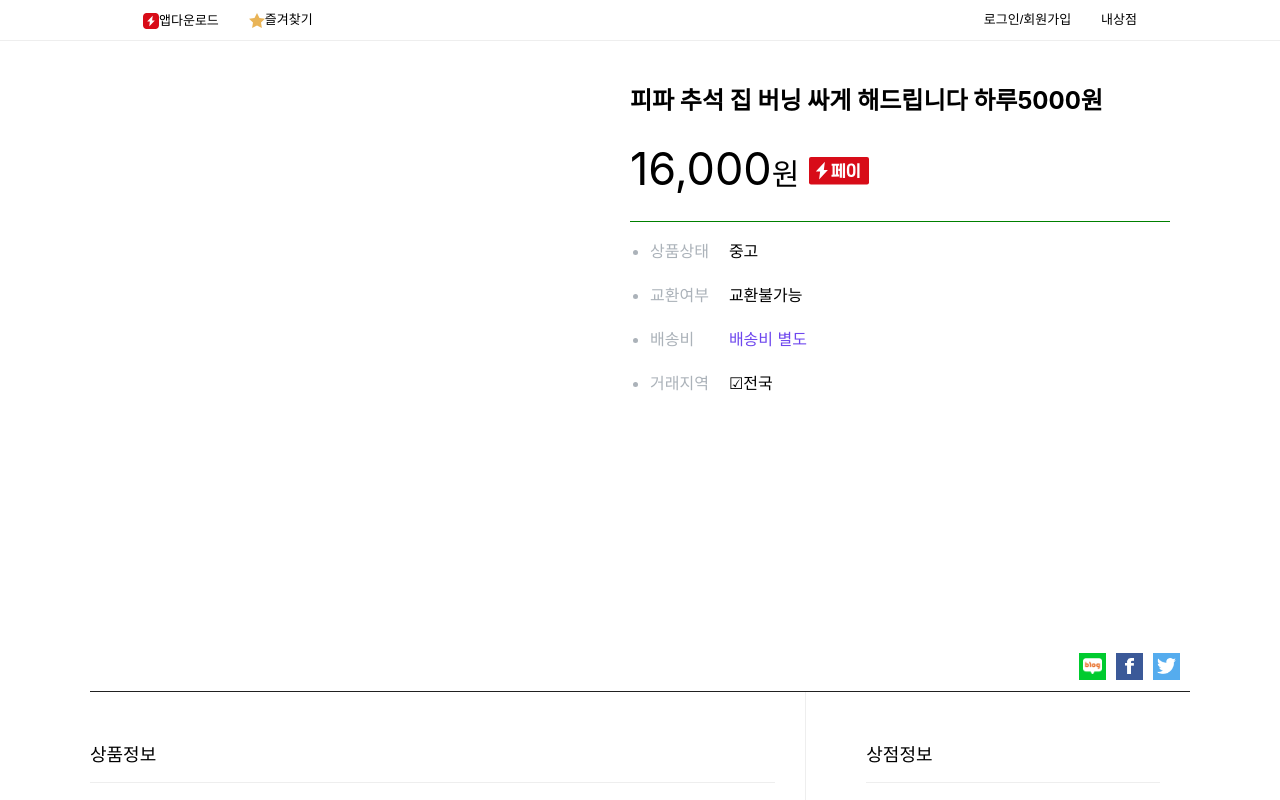
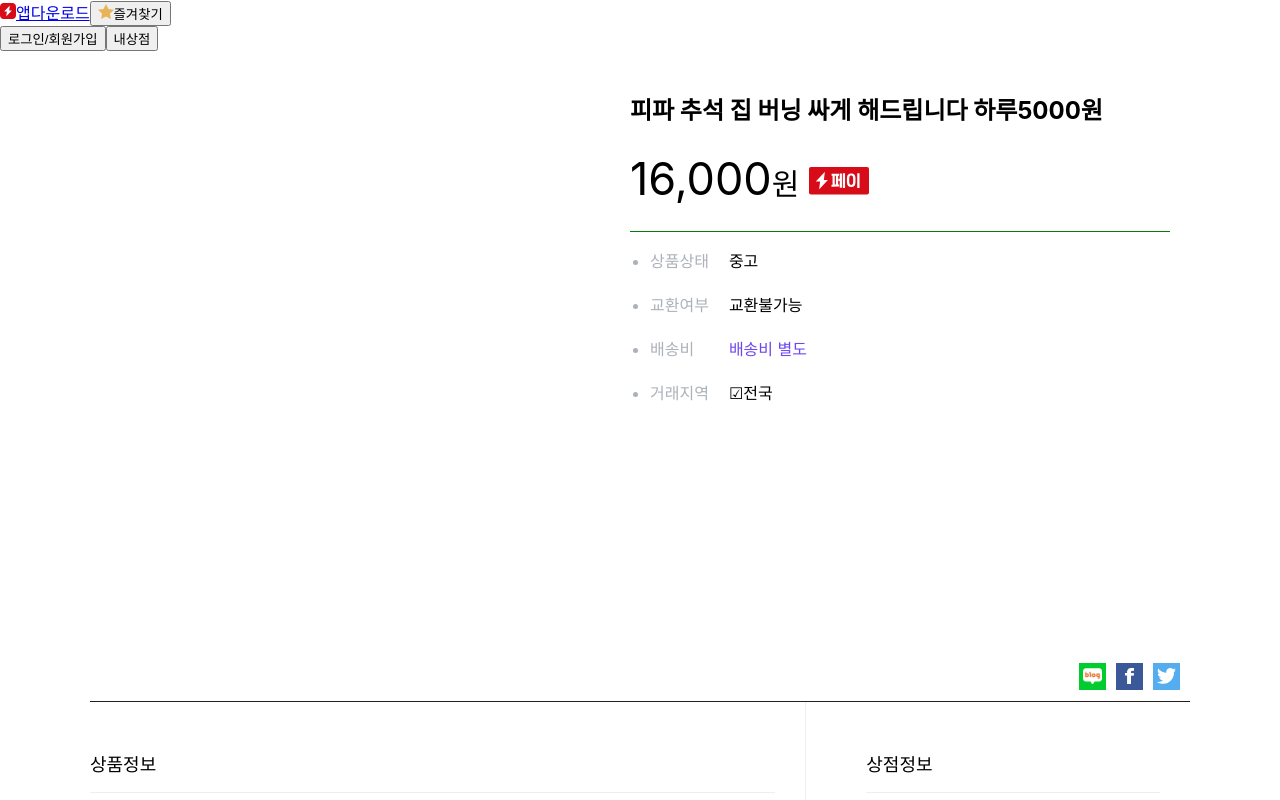
Before and after one commit to dol-mypage/lightningmarket, a React (Create React App) app: page /products/1 in a window 1280 px wide. Shown: the top 800 px of the page. Built offline with nearby package versions, Linux system fonts and the light colour scheme.

Commit message:
조원 요청으로 삭제

```diff
--- a/src/components/header/Header1.jsx
+++ b/src/components/header/Header1.jsx
@@ -1,5 +1,4 @@
 import React from "react";
-import "./style.css";
 import { useNavigate } from "react-router-dom";
 import Login from "../../pages/Login";
 
--- a/src/components/header/style.css
+++ /dev/null
@@ -1,68 +0,0 @@
-/* Header1 css*/
-
-.all {
-  display: flex;
-  -webkit-box-pack: center;
-  justify-content: center;
-  border-bottom: 1px solid rgb(238, 238, 238);
-  height: 40px;
-  background: rgb(255, 255, 255);
-}
-
-.all1 {
-  width: 1024px;
-  display: flex;
-  -webkit-box-pack: justify;
-  justify-content: space-between;
-}
-
-.all2 {
-  display: flex;
-  flex-shrink: 0;
-}
-
-.appdown {
-  display: flex;
-  -webkit-box-align: center;
-  align-items: center;
-  font-size: 13px;
-  padding: 0px 15px;
-  position: relative;
-  line-height: 1.4;
-  text-decoration: none;
-  color: black;
-}
-
-.butt {
-  display: flex;
-  -webkit-box-align: center;
-  align-items: center;
-  font-size: 13px;
-  padding: 0px 15px;
-  position: relative;
-  line-height: 1.4;
-  border: none;
-  background-color: transparent;
-  cursor: pointer;
-  outline: none;
-}
-
-.login {
-  display: flex;
-  flex-shrink: 0;
-}
-
-/* header2 */
-.aall {
-  position: sticky;
-  display: flex;
-  width: 100%;
-  -webkit-box-pack: center;
-  justify-content: center;
-  padding-top: 35px;
-  background: rgb(255, 255, 255);
-  z-index: 10;
-  border-bottom: 1px solid rgb(238, 238, 238);
-  top: 0px;
-  left: 0px;
-}
```
Also changed, not shown: src/pages/myShop.js (deleted, +0 -7 lines).
